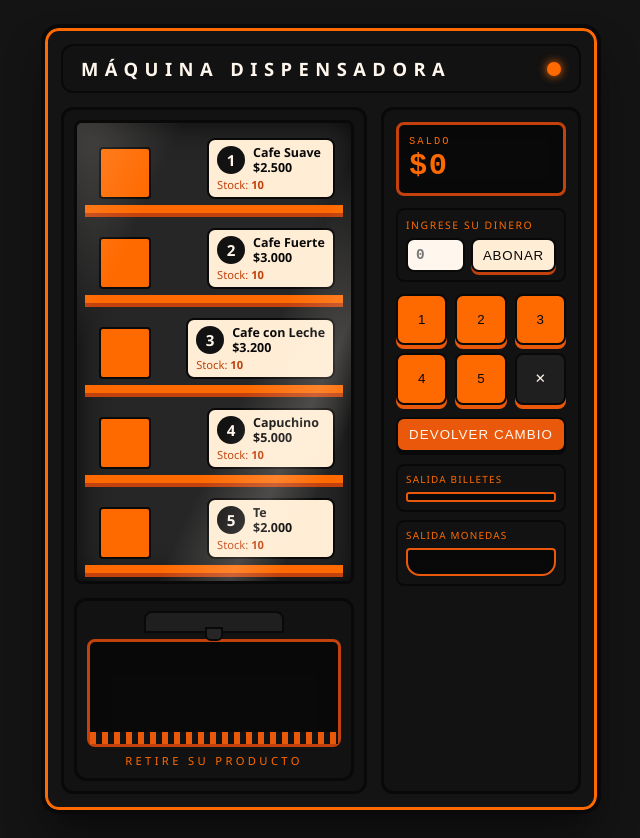
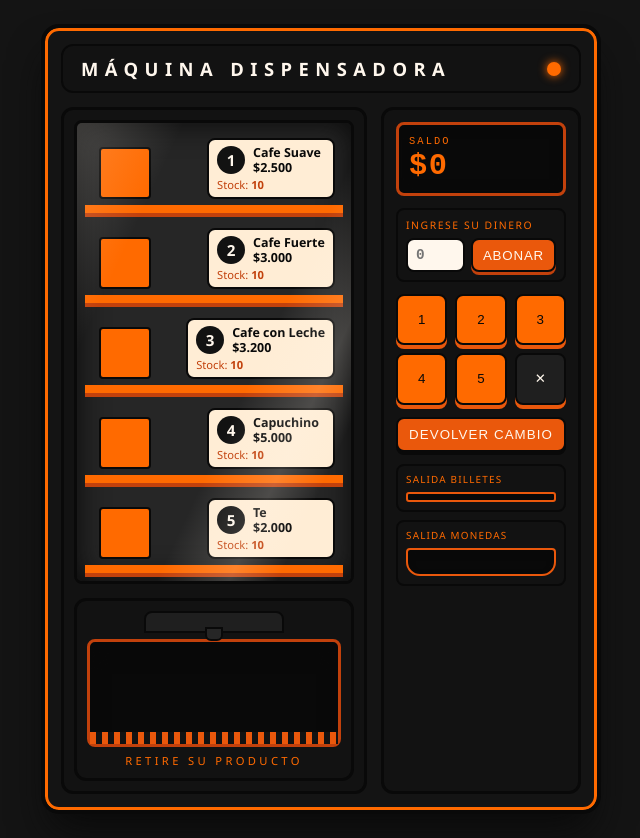
Before and after one commit to NikosPlays/Maquina-de-cafe, a plain HTML site: page index.html in a window 1280 px wide. In both pictures the pointer is over the button "ABONAR". Shown: the whole page, without its empty margins (319-959 px from the left). Drawn offline with Linux system fonts and the light colour scheme.

Commit message:
Se cambia color del fondo

```diff
--- a/styles.css
+++ b/styles.css
@@ -275,7 +275,10 @@ body {
   cursor: pointer;
   box-shadow: 0 3px 0 var(--gray-600);
 }
-.balance-form__submit:hover  { background: var(--gray-100); }
+.balance-form__submit:hover  {
+  background: var(--gray-500);
+  color: var(--color-text-light);
+}
 .balance-form__submit:active { transform: translateY(2px); box-shadow: 0 1px 0 var(--gray-600); }
 
 /* ---------- Teclado ---------- */
```
